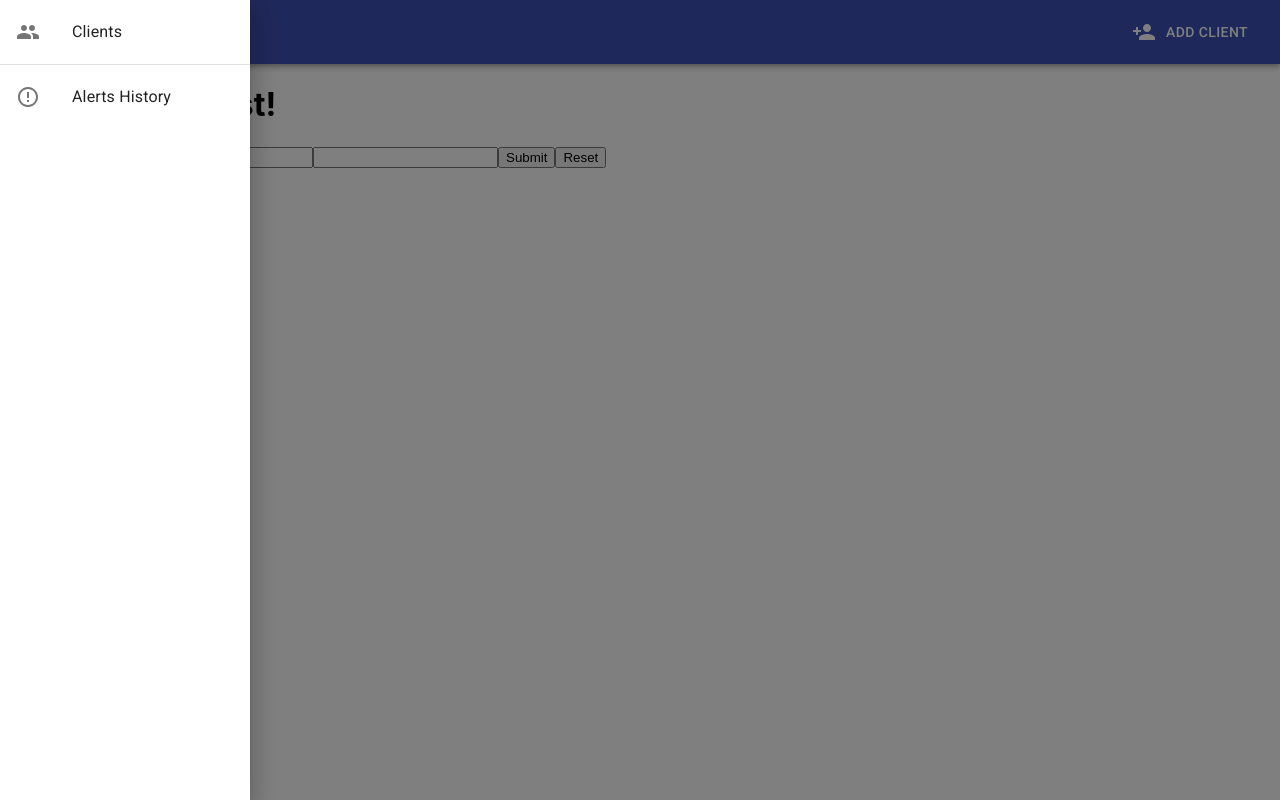
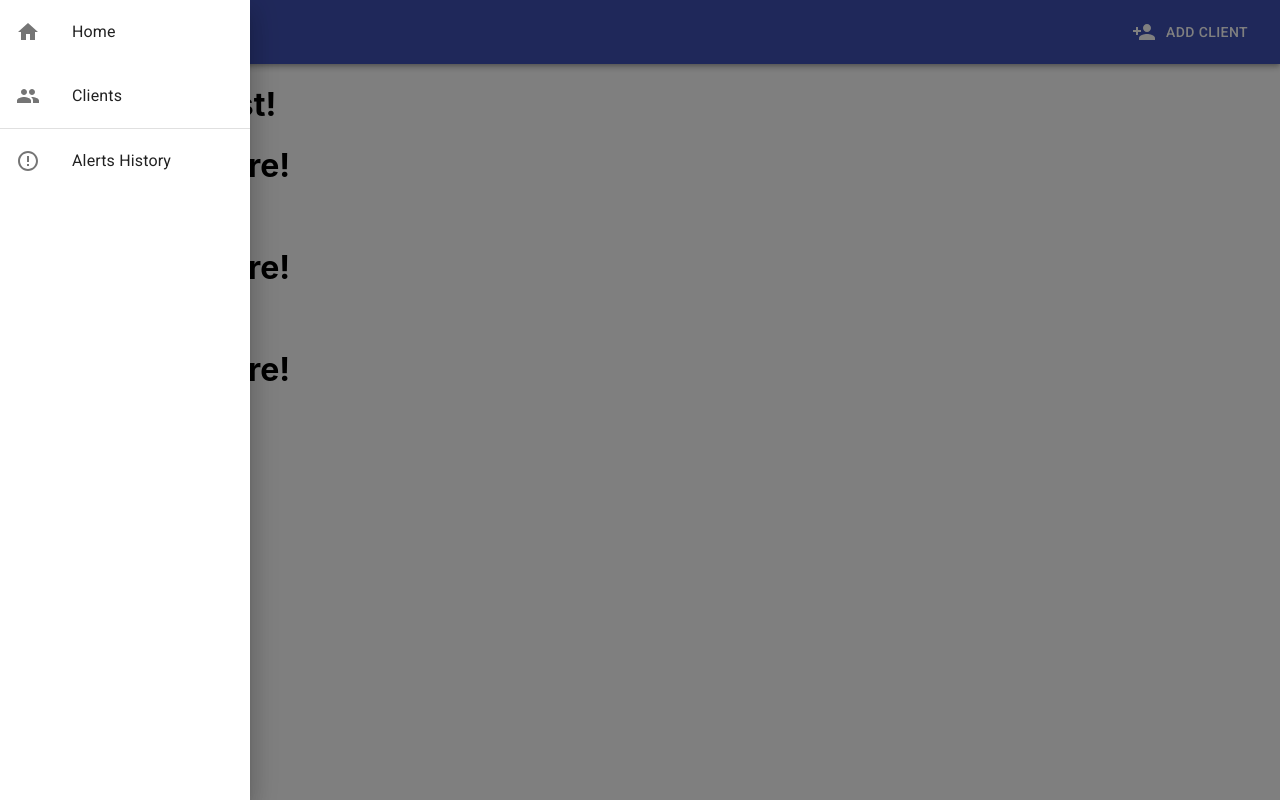
Before and after one commit to 5-bits/Admin-Frontend, a React (Create React App) app: page /users in a window 1280 px wide. Both pictures are taken after a click on the button "menu". Built offline with nearby package versions, Linux system fonts and the light colour scheme.

Commit message:
added the first ever interface I created

```diff
--- a/src/components/DrawerComponents.tsx
+++ b/src/components/DrawerComponents.tsx
@@ -7,6 +7,8 @@ import ListItemIcon from '@material-ui/core/ListItemIcon';
 import ListItemText from '@material-ui/core/ListItemText';
 import ErrorOutlineIcon from '@material-ui/icons/ErrorOutline';
 import PeopleIcon from '@material-ui/icons/People';
+import HomeIcon from '@material-ui/icons/Home';
+import {useHistory} from 'react-router-dom';
 
 const useStyles = makeStyles((theme: Theme) =>
   createStyles({
@@ -19,6 +21,12 @@ const useStyles = makeStyles((theme: Theme) =>
 const DrawerComponents = (props : any) => {
 
     const classes = useStyles();
+    const history = useHistory();
+
+    const handleClick = (path : string) => {
+        history.push(path);
+    }
+
     return (
         <div
           className={classes.list}
@@ -27,14 +35,20 @@ const DrawerComponents = (props : any) => {
           onKeyDown={props.toggleDrawer()}
         >
           <List>
-            <ListItem button>
-            <ListItemIcon><PeopleIcon></PeopleIcon></ListItemIcon>
+            <ListItem button onClick={()=> handleClick('/')}>
+            <ListItemIcon><HomeIcon /></ListItemIcon>
+            <ListItemText primary="Home" />
+            </ListItem>
+          </List>
+          <List>
+            <ListItem button onClick={()=> handleClick('/users')}>
+            <ListItemIcon><PeopleIcon /></ListItemIcon>
             <ListItemText primary="Clients" />
             </ListItem>
           </List>
           <Divider />
           <List>
-            <ListItem button>
+            <ListItem button onClick={()=> handleClick('/')}>
             <ListItemIcon><ErrorOutlineIcon/></ListItemIcon>
             <ListItemText primary="Alerts History"/>
             </ListItem>
--- a/src/components/HomePage.tsx
+++ b/src/components/HomePage.tsx
@@ -4,12 +4,6 @@ const HomePage = (props : any) => {
     return (
         <div>
             <h1>Home Page!</h1>
-            <form>
-                <input name="name"></input>
-                <input name="age"></input>
-                <input type="submit"></input>
-                <input type="reset"></input>
-            </form>
         </div>
     )
 }
--- a/src/components/MenuBar.tsx
+++ b/src/components/MenuBar.tsx
@@ -38,8 +38,8 @@ const MenuBar = () => {
     const [drawer, setDrawer] = React.useState(false);
     const history = useHistory();
 
-    const handleClick = () => {
-        history.push("/add");
+    const handleClick = (path : string) => {
+        history.push(path);
     }
 
     const toggleDrawer = () => (
@@ -69,7 +69,7 @@ const MenuBar = () => {
             <Typography variant="h6" className={classes.title}>
                 Medibot Admin
             </Typography>
-            <Button color="inherit" onClick={handleClick}><PersonAddIcon className={classes.addIcon}></PersonAddIcon> Add Client</Button>
+            <Button color="inherit" onClick={()=> handleClick('/add')}><PersonAddIcon className={classes.addIcon}></PersonAddIcon> Add Client</Button>
             </Toolbar>
         </AppBar>
         </div>
--- /dev/null
+++ b/src/components/UserCard.tsx
@@ -0,0 +1,14 @@
+import React from 'react';
+import {userInterface} from '../interfaces';
+
+const UserCard = (props : {data : userInterface}) => {
+
+    return (
+        <div>
+            <h1>User here!</h1>
+            {props.data.name}
+        </div>
+    );
+}
+
+export default UserCard;
--- a/src/components/UserList.tsx
+++ b/src/components/UserList.tsx
@@ -1,15 +1,24 @@
-import React from 'react';
+import React, {useState} from 'react';
+
+import UserCard from './UserCard';
+import {userInterface} from '../interfaces';
 
 const AddUser = (props : any) => {
+
+    const [userList, setUserList] = useState(
+        [
+            {name : "user1", age:18, },
+            {name : "user2", age:18, },
+            {name : "user3", age:18, }
+        ]
+    );
+
+    const list = userList.map((value:userInterface , index) => <UserCard data={value} key={index} />);
+
     return (
         <div>
             <h1>User List!</h1>
-            <form>
-                <input name="name"></input>
-                <input name="age"></input>
-                <input type="submit"></input>
-                <input type="reset"></input>
-            </form>
+            {list}
         </div>
     )
 }
--- a/src/index.tsx
+++ b/src/index.tsx
@@ -1,6 +1,6 @@
 import React from 'react';
 import ReactDOM from 'react-dom';
-import './index.css';
+import './css/index.css';
 import App from './App';
 import reportWebVitals from './reportWebVitals';
 
--- /dev/null
+++ b/src/interfaces.ts
@@ -0,0 +1,4 @@
+export interface userInterface {
+    name : string,
+    age : number
+} ;
```
Also changed, not shown: src/css/index.css (renamed from src/index.css).
